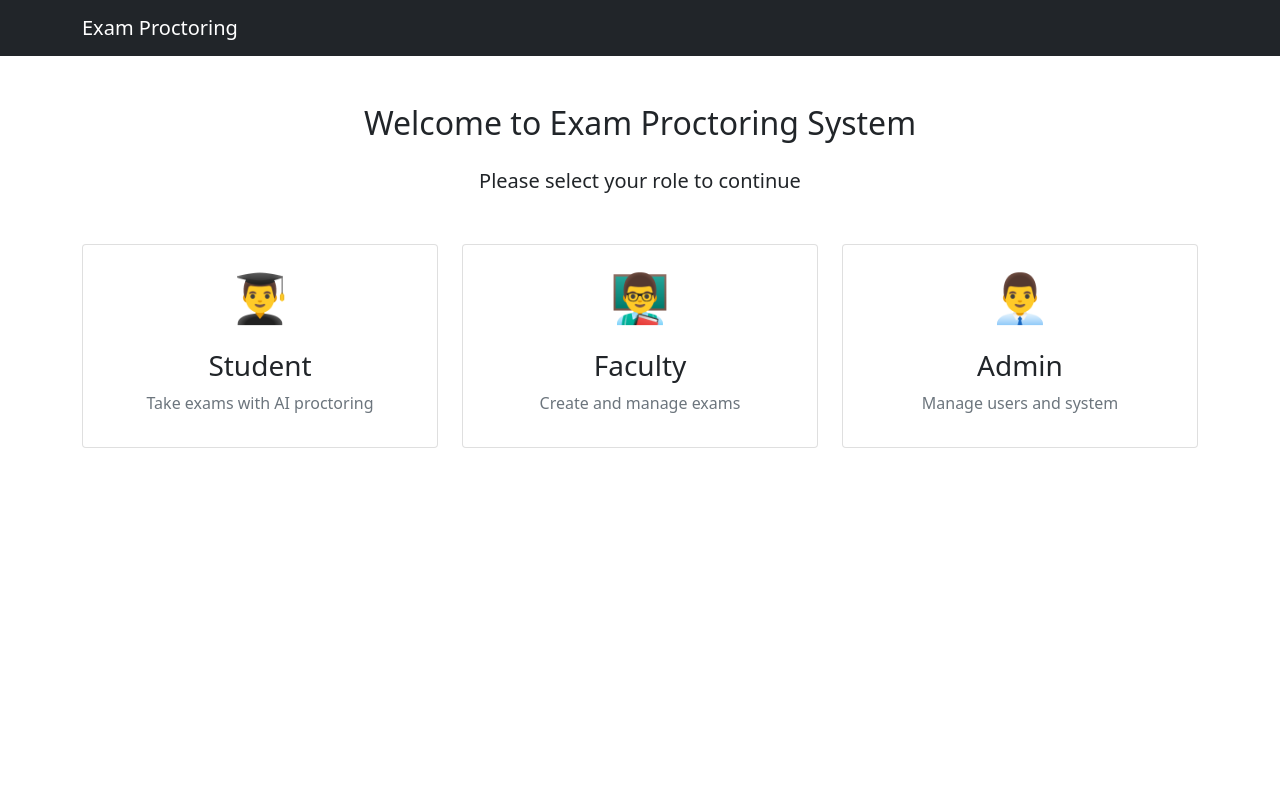
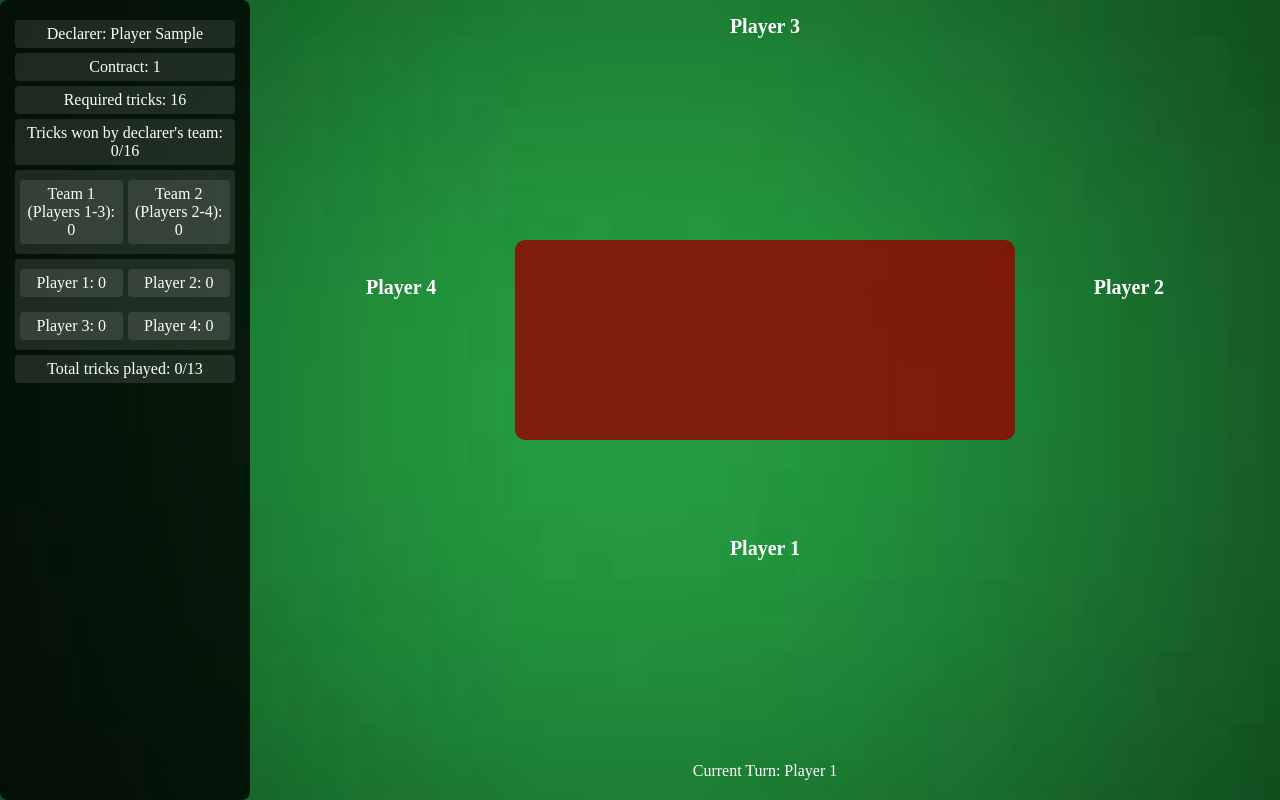
Before and after one commit to Sanl2005/Bridge-Card-Game, a Flask app: template templates/game.html in a window 1280 px wide. Run offline with Flask 3, Linux system fonts and the light colour scheme; the template is opened without the code that fills it: most values are stand-ins (such as "Sample title", 1, 10 or a date in 2020).

Commit message:
Updated gameplay

```diff
--- a/templates/game.html
+++ b/templates/game.html
@@ -2,117 +2,271 @@
 <html lang="en">
 <head>
   <meta charset="UTF-8">
-    <meta name="viewport" content="width=device-width, initial-scale=1.0">
-    <title>Exam Proctoring System</title>
-    <link href="https://cdn.jsdelivr.net/npm/bootstrap@5.1.3/dist/css/bootstrap.min.css" rel="stylesheet">
-    <link href="{{ url_for('static', filename='css/style.css') }}" rel="stylesheet">
+  <title>Bridge Game Table</title>
+  <link rel="stylesheet" href="{{ url_for('static', filename='play.css') }}">
   <style>
-        .role-card {
+    * {
+      margin: 0;
+      padding: 0;
+      box-sizing: border-box;
+      font-family: 'Times New Roman', Times, serif;
+    }
+
+    html, body {
+      height: 100%;
+      overflow: hidden;
+    }
+
+    body {
+      background: url('/static/img/green.jpg') no-repeat center top;
+      background-size: cover;
+      display: flex;
+      flex-direction: row;
+    }
+
+    .game-info {
+      background-color: rgba(0, 0, 0, 0.8);
+      color: white;
+      padding: 15px;
+      width: 250px;
+      height: 100vh;
+      overflow-y: auto;
+    }
+
+    .game-info div {
+      margin: 5px 0;
+      padding: 5px;
+      background-color: rgba(255, 255, 255, 0.1);
+      border-radius: 4px;
+    }
+
+    .table-container {
+      flex-grow: 1;
+      display: flex;
+      flex-direction: column;
+      justify-content: space-between;
+      align-items: center;
+      padding: 10px;
+      position: relative;
+    }
+
+    .card-hand {
+      display: flex;
+      justify-content: center;
+      flex-wrap: wrap;
+      margin: 5px;
+    }
+
+    .card {
+      background-color: white;
+      border-radius: 8px;
+      padding: 5px;
+      margin: 3px;
+      width: 40px;
+      height: 60px;
+      text-align: center;
+      font-size: 14px;
+      box-shadow: 0 2px 4px rgba(0, 0, 0, 0.2);
       cursor: pointer;
-            transition: transform 0.2s;
+      transition: transform 0.3s ease-in-out;
     }
-        .role-card:hover {
-            transform: translateY(-5px);
+
+    .card.face-down {
+      background: repeating-linear-gradient(
+        45deg,
+        #a00,
+        #a00 10px,
+        #c11 10px,
+        #c11 20px
+      );
+      border: 2px solid #800;
+      color: transparent;
     }
-        .role-icon {
-            font-size: 3rem;
-            margin-bottom: 1rem;
+
+    /* Horizontal and vertical card styling */
+    .horizontal-card {
+      transform: rotate(0deg);
     }
-        .login-options {
-            display: none;
+
+    .vertical-card {
+      transform: rotate(90deg);
+    }
+
+    /* Animation for cards when played */
+    @keyframes playCardAnimation {
+      0% {
+        transform: scale(0);
+        opacity: 0;
+      }
+      100% {
+        transform: scale(1);
+        opacity: 1;
+      }
+    }
+
+    .played-card {
+      animation: playCardAnimation 0.5s ease-in-out;
+    }
+
+    .middle-row {
+      display: flex;
+      justify-content: space-between;
+      width: 100%;
+      align-items: center;
+    }
+
+    .table-center {
+      background-color: rgba(150, 0, 0, 0.8);
+      color: white;
+      text-align: center;
+      padding: 10px;
+      border-radius: 10px;
+    }
+
+    .player-label {
+      color: white;
+      font-weight: bold;
+      text-align: center;
+      margin: 5px;
+    }
+
+    .turn-indicator {
+      color: white;
+      margin: 10px;
+    }
+
+    #team-tricks, #player-tricks {
+      display: grid;
+      grid-template-columns: repeat(2, 1fr);
+      gap: 5px;
+    }
+
+    #play-zone {
+      display: flex;
+      justify-content: center;
+      margin-top: 10px;
     }
   </style>
 </head>
 <body>
-    <nav class="navbar navbar-expand-lg navbar-dark bg-dark">
-        <div class="container">
-            <a class="navbar-brand" href="/">Exam Proctoring</a>
+  <div class="game-info">
+    <div>Declarer: Player {{ highest_bidder }}</div>
+    <div>Contract: {{ highest_bid }}</div>
+    <div>Required tricks: {{ highest_bid|int + 6 }}</div>
+    <div>Tricks won by declarer's team: 0/{{ highest_bid|int + 6 }}</div>
+    <div id="team-tricks">
+      <div>Team 1 (Players 1-3): 0</div>
+      <div>Team 2 (Players 2-4): 0</div>
     </div>
-    </nav>
+    <div id="player-tricks">
+      <div>Player 1: 0</div>
+      <div>Player 2: 0</div>
+      <div>Player 3: 0</div>
+      <div>Player 4: 0</div>
+    </div>
+    <div>Total tricks played: 0/13</div>
+  </div>
 
-    <div class="container mt-5">
-        <!-- Role Selection Section -->
-        <div id="roleSelection" class="text-center">
-            <h2 class="mb-4">Welcome to Exam Proctoring System</h2>
-            <p class="lead mb-5">Please select your role to continue</p>
+  <div class="table-container">
+    <div>
+      <div class="player-label">Player 3</div>
+      <div class="card-hand" id="north-hand"></div>
+    </div>
 
-            <div class="row justify-content-center">
-                <div class="col-md-4 mb-4">
-                    <div class="card role-card" onclick="showLoginOptions('student')">
-                        <div class="card-body text-center">
-                            <div class="role-icon">👨‍🎓</div>
-                            <h3>Student</h3>
-                            <p class="text-muted">Take exams with AI proctoring</p>
+    <div class="middle-row">
+      <div>
+        <div class="player-label">Player 4</div>
+        <div class="card-hand" id="west-hand"></div>
       </div>
+
+      <div class="table-center">
+        <div></div>
+        <div></div>
+        <div></div>
+        <div style="display:flex; justify-content:space-between;">
+          <span></span>
+          <span></span>
         </div>
+        <div id="play-zone"></div>
       </div>
-                <div class="col-md-4 mb-4">
-                    <div class="card role-card" onclick="showLoginOptions('faculty')">
-                        <div class="card-body text-center">
-                            <div class="role-icon">👨‍🏫</div>
-                            <h3>Faculty</h3>
-                            <p class="text-muted">Create and manage exams</p>
-                        </div>
-                    </div>
-                </div>
-                <div class="col-md-4 mb-4">
-                    <div class="card role-card" onclick="showLoginOptions('admin')">
-                        <div class="card-body text-center">
-                            <div class="role-icon">👨‍💼</div>
-                            <h3>Admin</h3>
-                            <p class="text-muted">Manage users and system</p>
-                        </div>
-                    </div>
-                </div>
+
+      <div>
+        <div class="player-label">Player 2</div>
+        <div class="card-hand" id="east-hand"></div>
       </div>
     </div>
 
-        <!-- Login/Register Options -->
-        <div id="loginOptions" class="login-options">
-            <div class="row justify-content-center">
-                <div class="col-md-6">
-                    <div class="card">
-                        <div class="card-body text-center">
-                            <h3 id="roleTitle" class="mb-4"></h3>
-                            <div class="d-grid gap-3">
-                                <a id="loginLink" href="#" class="btn btn-primary btn-lg">Login</a>
-                                <a id="registerLink" href="#" class="btn btn-outline-primary btn-lg">Register</a>
-                                <button onclick="backToHome()" class="btn btn-link">Back to Home</button>
+    <div>
+      <div class="player-label">Player 1</div>
+      <div class="card-hand" id="south-hand"></div>
     </div>
-                        </div>
-                    </div>
-                </div>
-            </div>
+
+    <div class="turn-indicator">
+      Current Turn: <span id="turn-indicator">Player 1</span>
     </div>
   </div>
 
-    <script src="https://cdn.jsdelivr.net/npm/bootstrap@5.1.3/dist/js/bootstrap.bundle.min.js"></script>
   <script>
-        function showLoginOptions(role) {
-            document.getElementById('roleSelection').style.display = 'none';
-            document.getElementById('loginOptions').style.display = 'block';
+    const gameState = {
+      initialHands: JSON.parse('{{ initial_hands|tojson|safe }}'),
+      currentPlayer: '{{ session.get("current_player", "1") }}',
+      highestBidder: '{{ highest_bidder }}',
+      highestBid: '{{ highest_bid }}'
+    };
 
-            const roleTitle = document.getElementById('roleTitle');
-            const loginLink = document.getElementById('loginLink');
-            const registerLink = document.getElementById('registerLink');
+    // Function to render cards for each player
+    function renderCards(player) {
+      const handContainer = document.getElementById(`${player}-hand`);
+      handContainer.innerHTML = ''; // Clear previous cards
+      gameState.initialHands[player].forEach(card => {
+        const cardElement = document.createElement('div');
+        cardElement.classList.add('card');
+        cardElement.textContent = card;
 
-            roleTitle.textContent = `${role.charAt(0).toUpperCase() + role.slice(1)} Portal`;
-
-            if (role === 'student') {
-                loginLink.href = '/login';
-                registerLink.href = '/register';
-            } else if (role === 'faculty') {
-                loginLink.href = '/faculty-login';
-                registerLink.href = '/faculty-register';
-            } else if (role === 'admin') {
-                loginLink.href = '/admin-login';
-                registerLink.style.display = 'none';
-            }
+        // Different styling for each player
+        if (player === 'north' || player === 'south') {
+          cardElement.classList.add('vertical-card');
+        } else {
+          cardElement.classList.add('horizontal-card');
         }
 
-        function backToHome() {
-            window.location.href = '/';
+        cardElement.addEventListener('click', () => playCard(player, card));
+        handContainer.appendChild(cardElement);
+      });
     }
+
+    // Function to handle card play
+    function playCard(player, card) {
+      if (gameState.currentPlayer !== player) return; // Only the current player can play cards
+      const playZone = document.getElementById('play-zone');
+      const playedCard = document.createElement('div');
+      playedCard.classList.add('card', 'played-card');
+      playedCard.textContent = card;
+
+      // Add animation for card movement to center
+      playedCard.style.animation = 'playCardAnimation 0.5s ease-in-out';
+
+      playZone.appendChild(playedCard);
+
+      // Remove the card from the player's hand
+      const cardIndex = gameState.initialHands[player].indexOf(card);
+      if (cardIndex > -1) {
+        gameState.initialHands[player].splice(cardIndex, 1);
+      }
+
+      // Re-render the player's hand
+      renderCards(player);
+
+      // Update turn to next player (simple round-robin)
+      gameState.currentPlayer = (parseInt(gameState.currentPlayer) % 4) + 1;
+      document.getElementById('turn-indicator').textContent = `Player ${gameState.currentPlayer}`;
+    }
+
+    // Initially render the cards for each player
+    ['north', 'west', 'east', 'south'].forEach(player => renderCards(player));
+
+    window.gameState = gameState;
   </script>
+  <script src="{{ url_for('static', filename='js/script.js') }}"></script>
 </body>
 </html>
--- a/users.csv
+++ b/users.csv
@@ -2,3 +2,4 @@ MS Latha,1234,mslatha0707@gmail.com,7538811662
 santhosh,san,santhosh2310923@ssn.edu.in,8754938870
 sanjeev,sanju,sanjeev@2009ssn.edu.in,9955332089
 maha,123,maha@2005.ssn.edu.in,2367892345
+san,san,santhosh2310923@ssn.edu.in,8754938870
```
Lines whose indentation alone changed are shown as unchanged.
